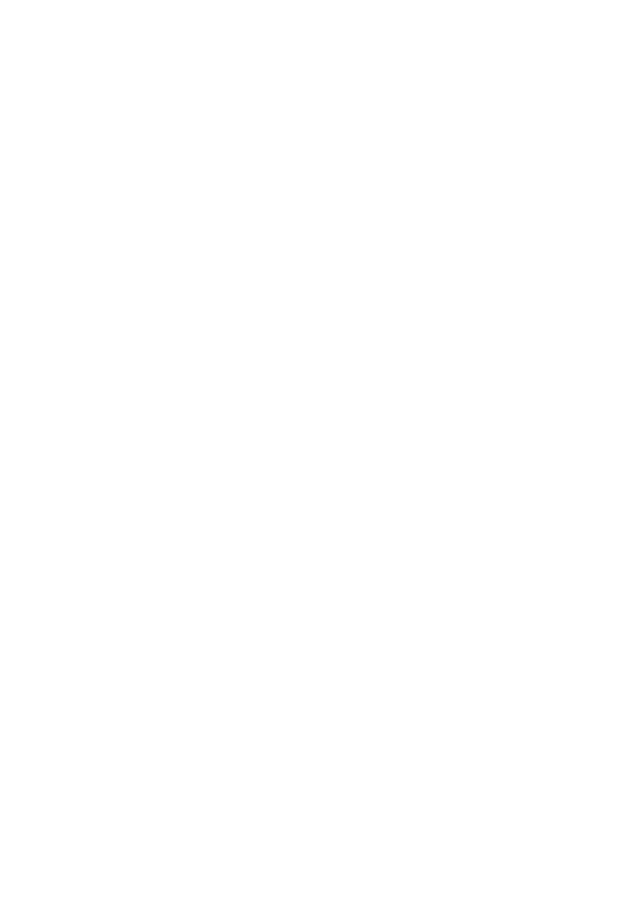
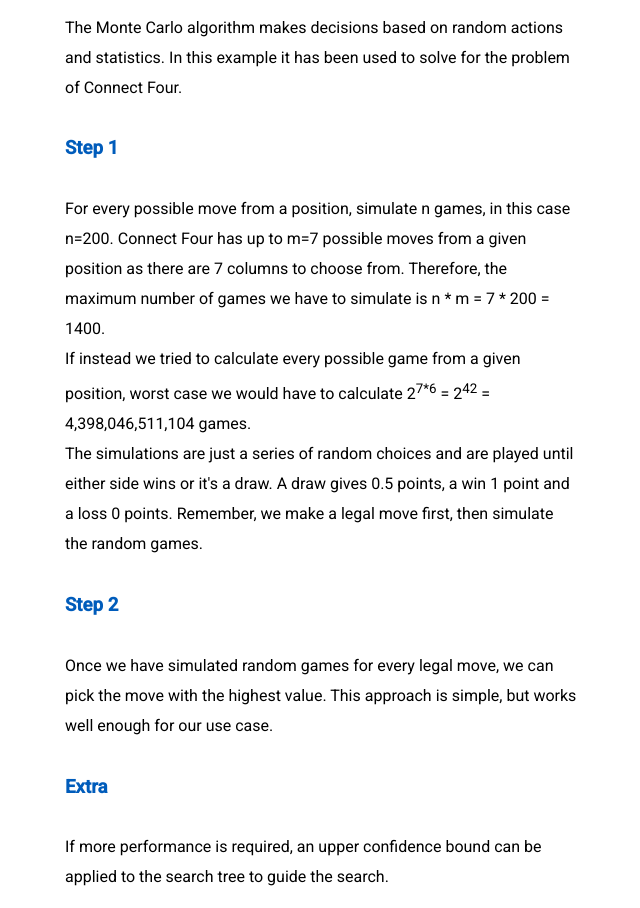
Before and after one commit to hannes888/ConnectFourMC, an Angular app: page / in a window 1280 px wide. Shown: the part 660-1568 px from the top of the page, without its empty margins (319-959 px from the left). Before the commit the page ends 900 px from the top, so only its background shows below. Built offline with nearby package versions, Linux system fonts and the light colour scheme.

Commit message:
Add text

```diff
--- a/src/app/app.component.css
+++ b/src/app/app.component.css
@@ -10,8 +10,24 @@
   row-gap: 5px;
   border: none;
   background-color: #faf9fd;
+  border-radius: 15px;
 }
 
 .row-button:hover {
   background-color: #005cbb;
 }
+
+h1, h2, h3, h4 {
+  color: #005cbb;
+}
+
+p {
+  max-width: 40vw;
+  line-height: 30px;
+}
+
+.text-container {
+  display: flex;
+  flex-direction: column;
+  justify-content: center;
+}
--- a/src/app/app.component.html
+++ b/src/app/app.component.html
@@ -1,4 +1,7 @@
-<div style="margin-top: 100px;">
+<div class="default-container">
+  <h1 style="color: #005cbb">Connect Four</h1>
+</div>
+<div>
   <div *ngFor="let row of rows; let rowIndex = index" class="default-container">
     <div *ngFor="let col of cols; let colIndex = index" style="display: inline-block; margin: 0;">
       <app-circle [backgroundColor]="'white'"></app-circle>
@@ -18,3 +21,26 @@
     <button mat-raised-button (click)="resetGame()">Reset</button>
   </div>
 </div>
+<div class="default-container">
+  <div class="text-container" style="margin-top: 100px">
+    <h2>Monte Carlo Algorithm</h2>
+    <p>The Monte Carlo algorithm makes decisions based on random actions and statistics. In this example it has been
+      used to
+      solve for the problem of Connect Four.</p>
+    <h3>Step 1</h3>
+    <p>For every possible move from a position, simulate n games, in this case n=200. Connect Four has up to
+      m=7 possible moves from a given position as there are 7 columns to choose from. Therefore, the maximum number of
+      games
+      we have to simulate is n * m = 7 * 200 = 1400.<br>
+      If instead we tried to calculate every possible game from a given position,
+      worst case we would have to calculate 2<sup>7*6</sup> = 2<sup>42</sup> = 4,398,046,511,104 games.<br>
+      The simulations are just a series
+      of random choices and are played until either side wins or it's a draw. A draw gives 0.5 points, a win 1 point and
+      a loss 0 points. Remember, we make a legal move first, then simulate the random games.</p>
+    <h3>Step 2</h3>
+    <p>Once we have simulated random games for every legal move, we can pick the move with the highest value. This approach is
+    simple, but works well enough for our use case.</p>
+    <h3>Extra</h3>
+    <p>If more performance is required, an upper confidence bound can be applied to the search tree to guide the search.</p>
+  </div>
+</div>
--- a/src/app/app.component.ts
+++ b/src/app/app.component.ts
@@ -16,7 +16,7 @@ export class AppComponent implements AfterViewInit {
   rows = Array(6).fill(0);
   cols = Array(7).fill(0);
   circles: CircleComponent[][] = [];
-  currentPlayer: 'red' | 'yellow' = 'red';
+  currentPlayer: 'red' | 'blue' = 'red';
   board = new Board();
 
   @ViewChildren(CircleComponent) circleComponents!: QueryList<CircleComponent>;
@@ -39,7 +39,7 @@ export class AppComponent implements AfterViewInit {
     }
 
     // Player move
-    this.makeMove(col, 'yellow');
+    this.makeMove(col, 'blue');
     if (this.board.checkForWin() === this.currentPlayer) {
       alert(`${this.currentPlayer} wins!`);
       return;
@@ -51,18 +51,22 @@ export class AppComponent implements AfterViewInit {
     if (this.board.checkForWin() === 'red') {
       alert('Computer (red) wins!');
     }
+
+    if (this.board.getLegalMoves().length === 0) {
+      alert('It\'s a tie!')
+    }
   }
 
   isColFilled(col: number): boolean {
     return this.circles[0][col].backgroundColor !== 'white';
   }
 
-  makeMove(col: number, player: 'red' | 'yellow') {
+  makeMove(col: number, player: 'red' | 'blue') {
     for (let row = this.rows.length - 1; row >= 0; row--) {
       if (this.circles[row][col].backgroundColor === 'white') {
         this.changeCircleColor(row, col, player);
         this.board.makeMove(col, player);
-        this.currentPlayer = this.currentPlayer === 'red' ? 'yellow' : 'red';
+        this.currentPlayer = this.currentPlayer === 'red' ? 'blue' : 'red';
         break;
       }
     }
--- a/src/app/board.ts
+++ b/src/app/board.ts
@@ -1,7 +1,7 @@
 export class Board {
   private board: string[][];
   private redPattern = /(red){4,}/;
-  private yellowPattern = /(yellow){4,}/;
+  private bluePattern = /(blue){4,}/;
 
   constructor(board: Board | null = null) {
     if (board === null) {
@@ -25,7 +25,7 @@ export class Board {
     return legalMoves;
   }
 
-  makeMove(col: number, player: 'red' | 'yellow'): boolean {
+  makeMove(col: number, player: 'red' | 'blue'): boolean {
     for (let row = this.board.length - 1; row >= 0; row--) {
       if (this.board[row][col] === 'white') {
         this.board[row][col] = player;
@@ -44,8 +44,8 @@ export class Board {
     if (this.redPattern.test(line)) {
       return 'red';
     }
-    if (this.yellowPattern.test(line)) {
-      return 'yellow';
+    if (this.bluePattern.test(line)) {
+      return 'blue';
     }
     return false;
   }
--- a/src/app/circle/circle.component.ts
+++ b/src/app/circle/circle.component.ts
@@ -17,7 +17,7 @@ export class CircleComponent implements AfterViewInit {
     if (ctx) {
       if (this.backgroundColor === 'red') {
         this.borderColor = this.backgroundColor;
-      } else if (this.backgroundColor === 'yellow') {
+      } else if (this.backgroundColor === 'blue') {
         this.backgroundColor = '#005cbb';
         this.borderColor = this.backgroundColor;
       }
--- a/src/app/monte-carlo-service.service.ts
+++ b/src/app/monte-carlo-service.service.ts
@@ -24,7 +24,7 @@ export class MonteCarloService {
       }
 
       const randMove = legalMoves[Math.floor(Math.random() * legalMoves.length)];
-      const player = n % 2 === 0 ? 'red' : 'yellow';
+      const player = n % 2 === 0 ? 'red' : 'blue';
       simulationBoard.makeMove(randMove, player);
       n += 1;
 
@@ -32,7 +32,7 @@ export class MonteCarloService {
       if (winner === 'red') {
         return 1;
       }
-      if (winner === 'yellow') {
+      if (winner === 'blue') {
         return 0;
       }
       console.log(simulationBoard.getLegalMoves());
```
